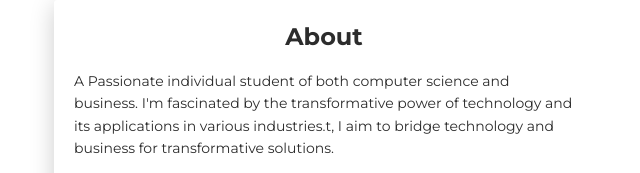
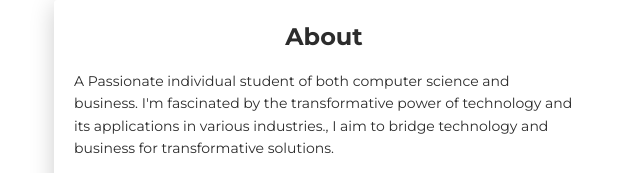
Before and after one commit to suryanoyal/suryanoyal.github.io, a plain HTML site: page index.html in a window 1280 px wide. Shown: the part 620-793 px from the top of the page, 31-671 px from the left. Drawn offline with Linux system fonts and the light colour scheme.

Commit message:
Update index.html

```diff
--- a/index.html
+++ b/index.html
@@ -69,7 +69,7 @@
         <div class="col-lg-6 col-md-12">
           <div class="card-body">
             <div class="h4 mt-0 title">About</div>
-            <p>A Passionate individual student of both computer science and business. I'm fascinated by the transformative power of technology and its applications in various industries.t, I aim to bridge technology and business for transformative solutions.</p>
+            <p>A Passionate individual student of both computer science and business. I'm fascinated by the transformative power of technology and its applications in various industries., I aim to bridge technology and business for transformative solutions.</p>
             <p>My passion lies in exploring innovative ways to leverage technology in various industries, and I'm eager to collaborate with like-minded individuals. Beyond academics, I enjoy reading, travelling, and engaging in thought-provoking discussions. Let's connect and create a positive impact through the fusion of computer science and business!</p>
           </div>
         </div>
```
